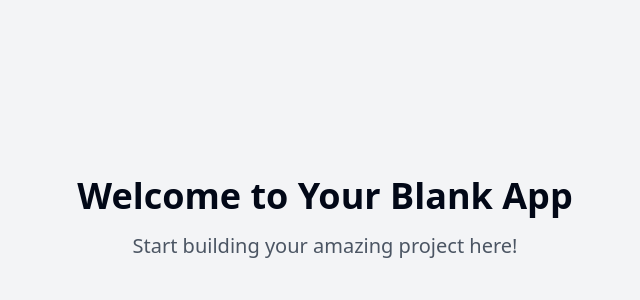
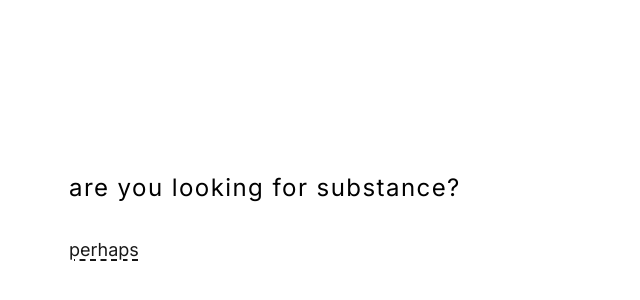
Before and after one commit to mccallbliss/substance-seeker-whisper, a React (Vite) app: page / in a window 1280 px wide. Shown: the part 182-482 px from the top of the page, without its empty margins (315-955 px from the left). Built offline with nearby package versions, Linux system fonts and the light colour scheme.

Commit message:
Add basic website content
Implement a simple website with a white background, black text, and a link to an external URL. Include easter eggs.

```diff
--- a/index.html
+++ b/index.html
@@ -1,20 +1,26 @@
+
 <!DOCTYPE html>
 <html lang="en">
   <head>
     <meta charset="UTF-8" />
     <meta name="viewport" content="width=device-width, initial-scale=1.0" />
-    <title>substance-seeker-whisper</title>
-    <meta name="description" content="Lovable Generated Project" />
-    <meta name="author" content="Lovable" />
+    <title>substance?</title>
+    <meta name="description" content="Are you looking for substance?" />
+    <meta name="author" content="Seeker" />
 
-    <meta property="og:title" content="substance-seeker-whisper" />
-    <meta property="og:description" content="Lovable Generated Project" />
+    <meta property="og:title" content="substance?" />
+    <meta property="og:description" content="Are you looking for substance?" />
     <meta property="og:type" content="website" />
     <meta property="og:image" content="https://lovable.dev/opengraph-image-p98pqg.png" />
 
     <meta name="twitter:card" content="summary_large_image" />
     <meta name="twitter:site" content="@lovable_dev" />
     <meta name="twitter:image" content="https://lovable.dev/opengraph-image-p98pqg.png" />
+
+    <!-- Add Google Fonts -->
+    <link rel="preconnect" href="https://fonts.googleapis.com">
+    <link rel="preconnect" href="https://fonts.gstatic.com" crossorigin>
+    <link href="https://fonts.googleapis.com/css2?family=Inter:wght@300;400;500&display=swap" rel="stylesheet">
   </head>
 
   <body>
--- /dev/null
+++ b/src/components/SubstanceSeeker.tsx
@@ -0,0 +1,158 @@
+
+import React, { useState, useEffect } from "react";
+import { cn } from "@/lib/utils";
+
+const SubstanceSeeker = () => {
+  const [mousePosition, setMousePosition] = useState({ x: 0, y: 0 });
+  const [showSecret, setShowSecret] = useState(false);
+  const [showFootnote, setShowFootnote] = useState(false);
+  const [konami, setKonami] = useState([]);
+  const konamiCode = [
+    "ArrowUp",
+    "ArrowUp",
+    "ArrowDown",
+    "ArrowDown",
+    "ArrowLeft",
+    "ArrowRight",
+    "ArrowLeft",
+    "ArrowRight",
+    "b",
+    "a",
+  ];
+
+  // Track mouse position
+  useEffect(() => {
+    const handleMouseMove = (e: MouseEvent) => {
+      setMousePosition({ x: e.clientX, y: e.clientY });
+    };
+
+    window.addEventListener("mousemove", handleMouseMove);
+    return () => window.removeEventListener("mousemove", handleMouseMove);
+  }, []);
+
+  // Handle key presses for konami code
+  useEffect(() => {
+    const handleKeyDown = (e: KeyboardEvent) => {
+      const newKonami = [...konami, e.key];
+      if (newKonami.length > konamiCode.length) {
+        newKonami.shift();
+      }
+      setKonami(newKonami);
+
+      // Check if konami code is entered
+      if (
+        newKonami.length === konamiCode.length &&
+        newKonami.every((key, index) => key === konamiCode[index])
+      ) {
+        document.documentElement.style.filter = "invert(1)";
+        setTimeout(() => {
+          document.documentElement.style.filter = "none";
+        }, 1000);
+      }
+
+      // Show footnote on 'f' key
+      if (e.key === "f") {
+        setShowFootnote(true);
+        setTimeout(() => setShowFootnote(false), 3000);
+      }
+    };
+
+    window.addEventListener("keydown", handleKeyDown);
+    return () => window.removeEventListener("keydown", handleKeyDown);
+  }, [konami]);
+
+  // Create a subtle mouse-following effect
+  useEffect(() => {
+    const handleMouseMoveSpecial = (e: MouseEvent) => {
+      // Show secret when mouse is in top-right corner
+      if (e.clientX > window.innerWidth - 50 && e.clientY < 50) {
+        setShowSecret(true);
+      } else {
+        setShowSecret(false);
+      }
+    };
+
+    window.addEventListener("mousemove", handleMouseMoveSpecial);
+    return () => window.removeEventListener("mousemove", handleMouseMoveSpecial);
+  }, []);
+
+  return (
+    <div className="min-h-screen w-full flex flex-col items-center justify-center bg-white px-4 select-none">
+      {/* Main content */}
+      <div className="relative max-w-lg w-full">
+        <h1 className="text-2xl font-normal text-black mb-8 spaced-letters animate-fade-in">
+          are you looking for substance?
+        </h1>
+
+        <a
+          href="https://sl.cmdshft.com/substance"
+          className="text-black text-lg underline decoration-dashed underline-offset-4 opacity-90 hover:opacity-100 transition-opacity duration-300"
+          rel="noopener noreferrer"
+          aria-label="Find substance"
+        >
+          perhaps
+        </a>
+
+        {/* Click and hold easter egg */}
+        <div
+          className="absolute left-1/2 -bottom-24 transform -translate-x-1/2 text-xs text-black opacity-0 hover:opacity-5 transition-opacity duration-300"
+          onMouseDown={() => console.log("You've found something.")}
+          title="Hold me"
+        >
+          what is substance anyway?
+        </div>
+      </div>
+
+      {/* Hidden corner secret */}
+      {showSecret && (
+        <div className="fixed top-2 right-2 text-xs animate-fade-in hidden-text">
+          there's more than meets the eye
+        </div>
+      )}
+
+      {/* Invisible text scattered around */}
+      <div className="fixed bottom-2 left-4 text-[0.6rem] invisible-ink">
+        void.substance = true;
+      </div>
+
+      <div className="fixed top-1/4 right-1/4 text-[0.6rem] invisible-ink" onClick={() => console.log("Easter egg found: void")}>
+        void.null.undefined
+      </div>
+
+      {/* Shows on double click anywhere */}
+      <div
+        className="fixed inset-0 z-[-1]"
+        onDoubleClick={(e) => {
+          const element = document.createElement("div");
+          element.className = "absolute text-[0.7rem] animate-fade-out text-black opacity-20";
+          element.style.left = `${e.clientX}px`;
+          element.style.top = `${e.clientY}px`;
+          element.innerText = "substance leaks";
+          document.body.appendChild(element);
+          setTimeout(() => document.body.removeChild(element), 2000);
+        }}
+      />
+
+      {/* Footer note appears on 'f' key */}
+      {showFootnote && (
+        <div className="fixed bottom-4 text-center w-full text-xs animate-fade-in text-black opacity-30">
+          footnote: substance is neither created nor destroyed
+        </div>
+      )}
+
+      {/* Hidden message that appears in source code only */}
+      {/* <!--
+        looking at source code?
+        here's another clue: try typing "void" in the console
+      --> */}
+      <script dangerouslySetInnerHTML={{ __html: `
+        console.log("%cCurious about substance?", "font-size: 14px; color: black;");
+        window.void = function() {
+          console.log("%cSubstance exists in the spaces between things.", "font-style: italic; color: #333;");
+        };
+      `}} />
+    </div>
+  );
+};
+
+export default SubstanceSeeker;
--- a/src/index.css
+++ b/src/index.css
@@ -1,3 +1,4 @@
+
 @tailwind base;
 @tailwind components;
 @tailwind utilities;
@@ -5,97 +6,96 @@
 @layer base {
   :root {
     --background: 0 0% 100%;
-    --foreground: 222.2 84% 4.9%;
+    --foreground: 0 0% 0%;
 
     --card: 0 0% 100%;
-    --card-foreground: 222.2 84% 4.9%;
+    --card-foreground: 0 0% 0%;
 
     --popover: 0 0% 100%;
-    --popover-foreground: 222.2 84% 4.9%;
+    --popover-foreground: 0 0% 0%;
 
-    --primary: 222.2 47.4% 11.2%;
-    --primary-foreground: 210 40% 98%;
+    --primary: 0 0% 0%;
+    --primary-foreground: 0 0% 100%;
 
-    --secondary: 210 40% 96.1%;
-    --secondary-foreground: 222.2 47.4% 11.2%;
+    --secondary: 0 0% 96%;
+    --secondary-foreground: 0 0% 0%;
 
-    --muted: 210 40% 96.1%;
-    --muted-foreground: 215.4 16.3% 46.9%;
+    --muted: 0 0% 96%;
+    --muted-foreground: 0 0% 45%;
 
-    --accent: 210 40% 96.1%;
-    --accent-foreground: 222.2 47.4% 11.2%;
+    --accent: 0 0% 96%;
+    --accent-foreground: 0 0% 0%;
 
-    --destructive: 0 84.2% 60.2%;
-    --destructive-foreground: 210 40% 98%;
+    --destructive: 0 84% 60%;
+    --destructive-foreground: 0 0% 100%;
 
-    --border: 214.3 31.8% 91.4%;
-    --input: 214.3 31.8% 91.4%;
-    --ring: 222.2 84% 4.9%;
+    --border: 0 0% 90%;
+    --input: 0 0% 90%;
+    --ring: 0 0% 0%;
 
     --radius: 0.5rem;
 
     --sidebar-background: 0 0% 98%;
-
     --sidebar-foreground: 240 5.3% 26.1%;
-
     --sidebar-primary: 240 5.9% 10%;
-
     --sidebar-primary-foreground: 0 0% 98%;
-
     --sidebar-accent: 240 4.8% 95.9%;
-
     --sidebar-accent-foreground: 240 5.9% 10%;
-
     --sidebar-border: 220 13% 91%;
-
     --sidebar-ring: 217.2 91.2% 59.8%;
   }
 
-  .dark {
-    --background: 222.2 84% 4.9%;
-    --foreground: 210 40% 98%;
+  html {
+    cursor: default;
+    -webkit-user-select: none;
+    user-select: none;
+  }
 
-    --card: 222.2 84% 4.9%;
-    --card-foreground: 210 40% 98%;
-
-    --popover: 222.2 84% 4.9%;
-    --popover-foreground: 210 40% 98%;
-
-    --primary: 210 40% 98%;
-    --primary-foreground: 222.2 47.4% 11.2%;
-
-    --secondary: 217.2 32.6% 17.5%;
-    --secondary-foreground: 210 40% 98%;
-
-    --muted: 217.2 32.6% 17.5%;
-    --muted-foreground: 215 20.2% 65.1%;
-
-    --accent: 217.2 32.6% 17.5%;
-    --accent-foreground: 210 40% 98%;
-
-    --destructive: 0 62.8% 30.6%;
-    --destructive-foreground: 210 40% 98%;
-
-    --border: 217.2 32.6% 17.5%;
-    --input: 217.2 32.6% 17.5%;
-    --ring: 212.7 26.8% 83.9%;
-    --sidebar-background: 240 5.9% 10%;
-    --sidebar-foreground: 240 4.8% 95.9%;
-    --sidebar-primary: 224.3 76.3% 48%;
-    --sidebar-primary-foreground: 0 0% 100%;
-    --sidebar-accent: 240 3.7% 15.9%;
-    --sidebar-accent-foreground: 240 4.8% 95.9%;
-    --sidebar-border: 240 3.7% 15.9%;
-    --sidebar-ring: 217.2 91.2% 59.8%;
-  }
-}
-
-@layer base {
-  * {
-    @apply border-border;
+  ::selection {
+    background: rgba(0, 0, 0, 0.1);
   }
 
   body {
-    @apply bg-background text-foreground;
+    @apply bg-background text-foreground font-sans;
+    -webkit-font-smoothing: antialiased;
+    -moz-osx-font-smoothing: grayscale;
+  }
+
+  /* Custom cursor for links and active areas */
+  a, button, [role="button"] {
+    cursor: pointer;
+  }
+
+  /* Remove the default focus outline */
+  :focus {
+    outline: none;
+  }
+
+  /* Custom hover effect for links */
+  a:hover {
+    opacity: 0.7;
+  }
+
+  .spaced-letters {
+    letter-spacing: 0.06em;
+  }
+
+  .hidden-text {
+    color: rgba(0, 0, 0, 0.02);
+    transition: color 0.5s ease;
+  }
+
+  .hidden-text:hover {
+    color: rgba(0, 0, 0, 0.9);
+  }
+
+  /* Easter egg elements */
+  .invisible-ink {
+    color: rgba(0, 0, 0, 0);
+    transition: color 1s ease;
+  }
+
+  .invisible-ink:hover {
+    color: rgba(0, 0, 0, 0.5);
   }
 }
--- a/src/pages/Index.tsx
+++ b/src/pages/Index.tsx
@@ -1,14 +1,8 @@
-// Update this page (the content is just a fallback if you fail to update the page)
+
+import SubstanceSeeker from "@/components/SubstanceSeeker";
 
 const Index = () => {
-  return (
-    <div className="min-h-screen flex items-center justify-center bg-gray-100">
-      <div className="text-center">
-        <h1 className="text-4xl font-bold mb-4">Welcome to Your Blank App</h1>
-        <p className="text-xl text-gray-600">Start building your amazing project here!</p>
-      </div>
-    </div>
-  );
+  return <SubstanceSeeker />;
 };
 
 export default Index;
--- a/tailwind.config.ts
+++ b/tailwind.config.ts
@@ -1,3 +1,4 @@
+
 import type { Config } from "tailwindcss";
 
 export default {
@@ -16,6 +17,10 @@ export default {
 			screens: {
 				'2xl': '1400px'
 			}
+		},
+		fontFamily: {
+			sans: ['Inter', 'system-ui', 'sans-serif'],
+			mono: ['JetBrains Mono', 'monospace'],
 		},
 		extend: {
 			colors: {
@@ -84,11 +89,26 @@ export default {
 					to: {
 						height: '0'
 					}
+				},
+				'fade-in': {
+					'0%': { opacity: '0' },
+					'100%': { opacity: '1' }
+				},
+				'fade-out': {
+					'0%': { opacity: '1' },
+					'100%': { opacity: '0' }
+				},
+				'flicker': {
+					'0%, 100%': { opacity: '1' },
+					'50%': { opacity: '0.9' }
 				}
 			},
 			animation: {
 				'accordion-down': 'accordion-down 0.2s ease-out',
-				'accordion-up': 'accordion-up 0.2s ease-out'
+				'accordion-up': 'accordion-up 0.2s ease-out',
+				'fade-in': 'fade-in 0.5s ease-in-out',
+				'fade-out': 'fade-out 0.5s ease-in-out',
+				'flicker': 'flicker 8s infinite'
 			}
 		}
 	},
```
